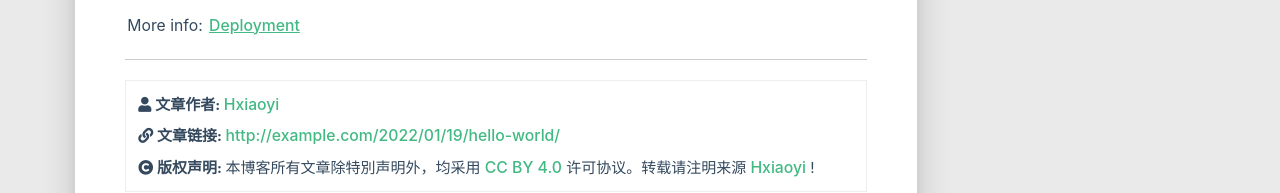
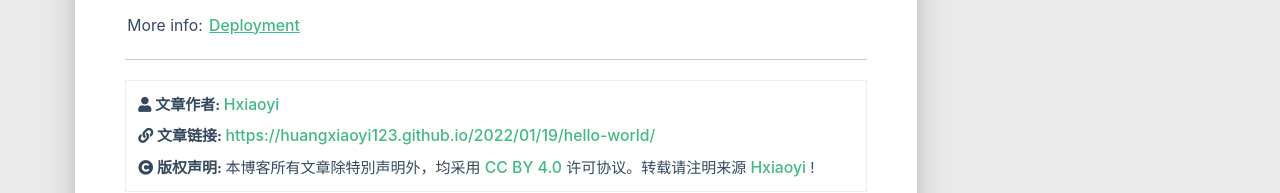
Before and after one commit to huangxiaoyi123/huangxiaoyi123.github.io, a plain HTML site: page 2022/01/19/hello-world/index.html in a window 1280 px wide. Shown: the part 1445-1638 px from the top of the page. Drawn offline with Linux system fonts and the light colour scheme; some packages are replaced by stand-ins of ours; no server answers; a script that the page names is missing.

Commit message:
Site updated: 2022-01-20 14:41:40

```diff
--- a/2022/01/19/hello-world/index.html
+++ b/2022/01/19/hello-world/index.html
@@ -502,7 +502,7 @@
                     </i>
                 </span>
                 <span class="reprint-info">
-                    <a href="http://example.com/2022/01/19/hello-world/">http://example.com/2022/01/19/hello-world/</a>
+                    <a href="https://huangxiaoyi123.github.io/2022/01/19/hello-world/">https://huangxiaoyi123.github.io/2022/01/19/hello-world/</a>
                 </span>
             </div>
             <div class="reprint__notice">
```
